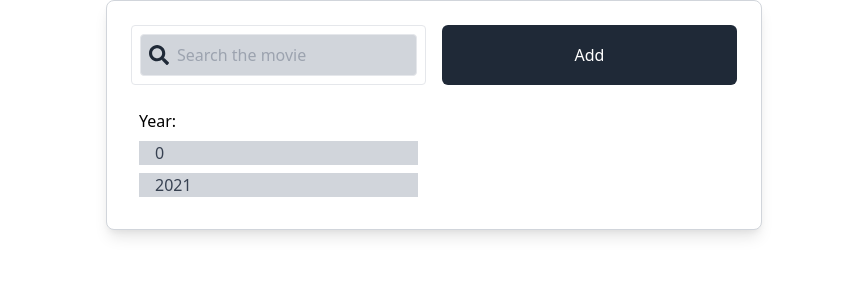
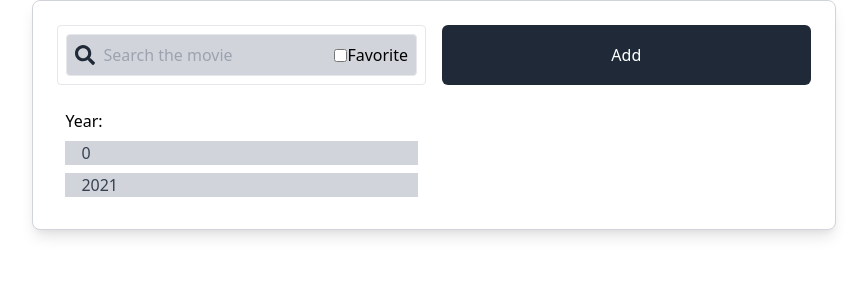
Before and after one commit to DmitriDanshin/movie-library, a Vue app: page / in a window 1280 px wide. Shown: the top 300 px of the page, without its empty margins (206-1073 px from the left). Built offline with nearby package versions, Linux system fonts and the light colour scheme.

Commit message:
Added filtration by favorite

```diff
--- a/src/App.vue
+++ b/src/App.vue
@@ -1,25 +1,19 @@
 <template>
 
   <films-menu @movie-title-filtered='filterMoviesByTitle' @fromInterval="filterByFromInterval"
-              @toInterval="filterByToInterval" @add-movie="showAddBlock"/>
+              @toInterval="filterByToInterval" @add-movie="showAddBlock" @movie-favorite-filtered="sortByFavorite"/>
 
   <films-list v-if="!isMovieEditorOpened" :movieTitleFilter="movieTitleFilter" :fromInterval="fromInterval"
               :toInterval="toInterval" :movieToAdd="movieToAdd" :movies="movies" @delete="deleteMovie"
-              @edit="editMovie" @switch-to-favorite="switchToFavorite"/>
+              @edit="editMovie" @switch-to-favorite="switchToFavorite" :movieFavoriteFilter="movieFavoriteFilter"/>
 
   <films-editor v-if="isMovieEditorOpened" @back="hideAddBlock" @save-movie="addMovieToList"
-                :movie-to-edit="movieToEdit" @replace-movie="replaceMovie" />
+                :movie-to-edit="movieToEdit" @replace-movie="replaceMovie"/>
 
 </template>
 
 <script>
 
-/*
- TODO
-    Add functionality to change slider to grid
-    Add filter by favorites
-
-*/
 
 import FilmsList from "./components/Films-list";
 import FilmsMenu from "./components/Films-menu";
@@ -33,6 +27,7 @@ export default {
   data() {
     return {
       movieTitleFilter: '',
+      movieFavoriteFilter: false,
       fromInterval: 0,
       toInterval: new Date().getFullYear(),
       isMovieEditorOpened: false,
@@ -58,6 +53,9 @@ export default {
 
   methods: {
 
+    sortByFavorite(mode) {
+      this.movieFavoriteFilter = mode;
+    },
 
     switchToFavorite(movieToFavorite) {
 
@@ -101,16 +99,16 @@ export default {
           this.isMovieEditorOpened = true;
     },
 
-    filterMoviesByTitle(e) {
-      this.movieTitleFilter = e;
+    filterMoviesByTitle(filter) {
+      this.movieTitleFilter = filter;
     },
 
-    filterByFromInterval(e) {
-      this.fromInterval = e;
+    filterByFromInterval(filter) {
+      this.fromInterval = filter;
     },
 
-    filterByToInterval(e) {
-      this.toInterval = e;
+    filterByToInterval(filter) {
+      this.toInterval = filter;
     }
   }
 }
--- a/src/components/Film-item.vue
+++ b/src/components/Film-item.vue
@@ -72,7 +72,6 @@ export default {
       type: String,
       required: true,
     },
-
     year: {
       type: Number,
       required: true
--- a/src/components/Films-list.vue
+++ b/src/components/Films-list.vue
@@ -40,6 +40,11 @@ export default {
       required: true
     },
 
+    movieFavoriteFilter: {
+      type: Boolean,
+      required: false,
+    },
+
     movieTitleFilter: {
       type: String,
       required: false,
@@ -73,6 +78,10 @@ export default {
             to = this.toInterval;
 
         return movie.year >= from && movie.year <= to;
+
+      }).filter((movie) => {
+
+        return this.movieFavoriteFilter ? movie.isFavorite : true;
 
       });
 
--- a/src/components/Films-menu.vue
+++ b/src/components/Films-menu.vue
@@ -12,7 +12,8 @@
                     d="M505 442.7L405.3 343c-4.5-4.5-10.6-7-17-7H372c27.6-35.3 44-79.7 44-128C416 93.1 322.9 0 208 0S0 93.1 0 208s93.1 208 208 208c48.3 0 92.7-16.4 128-44v16.3c0 6.4 2.5 12.5 7 17l99.7 99.7c9.4 9.4 24.6 9.4 33.9 0l28.3-28.3c9.4-9.4 9.4-24.6.1-34zM208 336c-70.7 0-128-57.2-128-128 0-70.7 57.2-128 128-128 70.7 0 128 57.2 128 128 0 70.7-57.2 128-128 128z"></path>
             </svg>
             <input type="text" placeholder="Search the movie" v-model="movieTitleFilter"
-                   class="bg-gray-300 max-w-full focus:outline-none text-gray-700"/>
+                   class="bg-gray-300 max-w-full focus:outline-none text-gray-700"/> <input v-model="sortByFavorite"
+                                                                                            type="checkbox"> Favorite
           </div>
         </div>
 
@@ -37,6 +38,7 @@ export default {
   name: "Films-menu",
   data() {
     return {
+      sortByFavorite: false,
       movieTitleFilter: '',
       fromInterval: 0,
       toInterval: new Date().getFullYear(),
@@ -49,6 +51,7 @@ export default {
   },
   emits: {
     "movie-title-filtered": null,
+    "movie-favorite-filtered": null,
     "from-interval": null,
     "to-interval": null,
     "add-movie": null,
@@ -64,6 +67,9 @@ export default {
     },
     toInterval() {
       this.$emit('to-interval', this.toInterval);
+    },
+    sortByFavorite() {
+      this.$emit('movie-favorite-filtered', this.sortByFavorite);
     }
   }
 }
```
